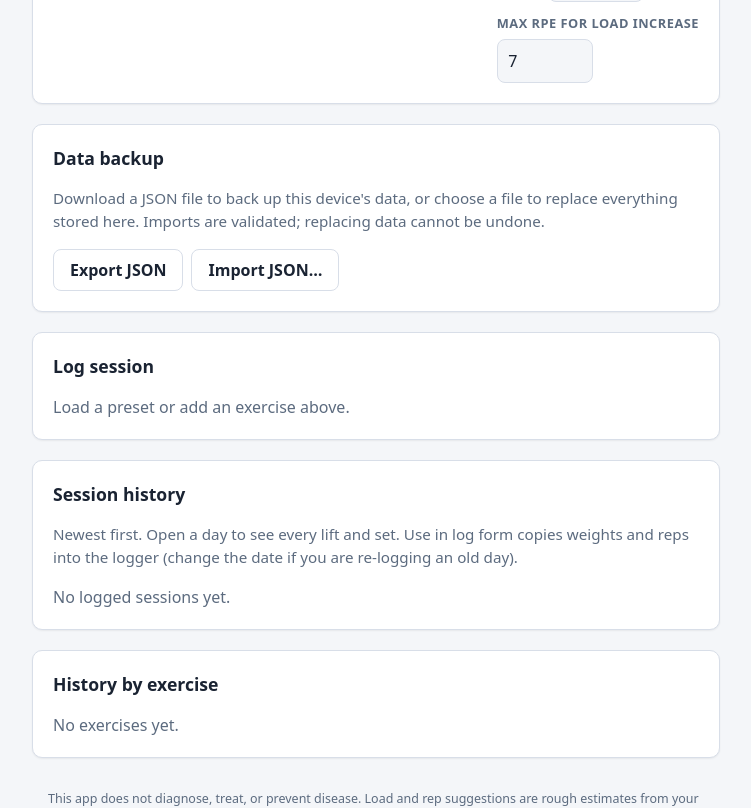
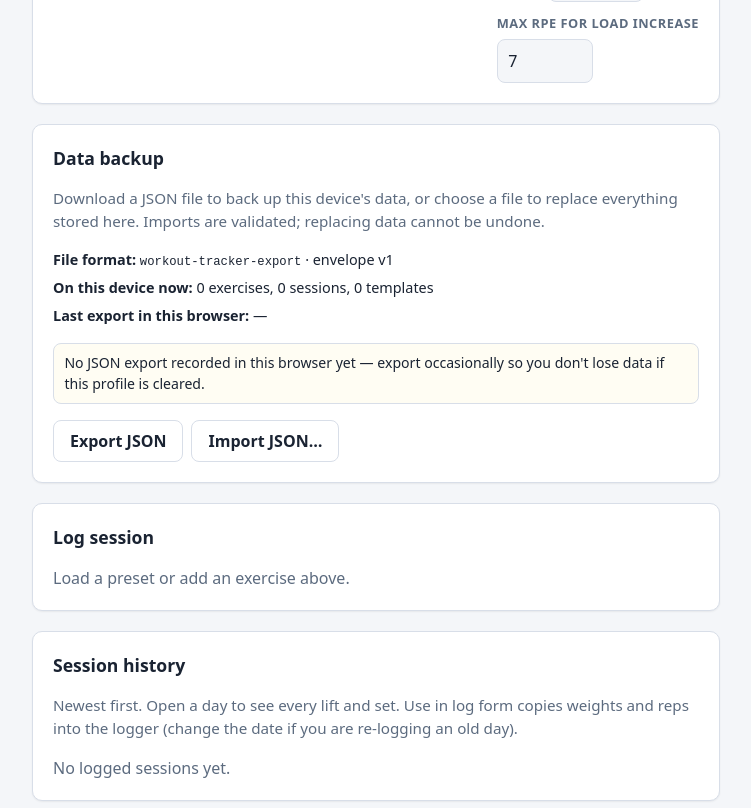
Before and after one commit to stuart-hahn/healthy, a React (Vite) app: page / in a window 1280 px wide. Shown: the part 1720-2528 px from the top of the page, without its empty margins (264-1015 px from the left). Built offline with nearby package versions, Linux system fonts and the light colour scheme.

Commit message:
chore: sync docs, src, tests

```diff
--- a/src/App.css
+++ b/src/App.css
@@ -629,6 +629,47 @@
   align-items: center;
 }
 
+.backup-meta-list {
+  list-style: none;
+  margin: 0 0 1rem;
+  padding: 0;
+  font-size: 0.9rem;
+  line-height: 1.55;
+  color: var(--text);
+}
+
+.backup-meta-list li + li {
+  margin-top: 0.35rem;
+}
+
+.backup-code {
+  font-size: 0.85em;
+}
+
+.backup-reminder {
+  margin: 0 0 1rem;
+  padding: 0.5rem 0.65rem;
+  border-radius: 8px;
+  border: 1px solid var(--border);
+  background: rgb(255 248 220 / 0.35);
+  font-size: 0.88rem;
+  color: var(--text);
+}
+
+.backup-import-banner {
+  display: flex;
+  flex-wrap: wrap;
+  align-items: center;
+  justify-content: space-between;
+  gap: 0.5rem;
+  margin-top: 0.85rem;
+  padding: 0.5rem 0.65rem;
+  border-radius: 8px;
+  border: 1px solid var(--border);
+  background: var(--bg);
+  font-size: 0.9rem;
+}
+
 .backup-actions {
   display: flex;
   flex-wrap: wrap;
--- a/src/App.tsx
+++ b/src/App.tsx
@@ -19,7 +19,15 @@ import {
 } from "./lib/liftTrends";
 import { formatSecondsAsMmSs } from "./lib/restTimerFormat";
 import { formatTopSetPrNote } from "./lib/topSetPr";
-import { buildExportEnvelope, parseImportedAppState } from "./storage/importExport";
+import {
+  buildExportEnvelope,
+  describeAppStateCounts,
+  EXPORT_ENVELOPE_VERSION,
+  EXPORT_FORMAT,
+  formatExportTimestampForDisplay,
+  parseImportedAppState,
+} from "./storage/importExport";
+import { LAST_EXPORT_AT_KEY } from "./storage/constants";
 import { loadAppState, saveAppState } from "./storage/state";
 import type {
   AppStateV2,
@@ -36,6 +44,17 @@ import "./App.css";
 
 const REST_SECONDS_DEFAULT_KEY = "workout-tracker:rest-seconds-default";
 const REST_PRESET_SEC = [60, 90, 120, 180] as const;
+
+function readLastExportAtFromStorage(): string | null {
+  try {
+    const raw = localStorage.getItem(LAST_EXPORT_AT_KEY);
+    if (!raw) return null;
+    if (Number.isNaN(new Date(raw).getTime())) return null;
+    return raw;
+  } catch {
+    return null;
+  }
+}
 
 function readRestSecondsDefault(): number {
   try {
@@ -193,6 +212,11 @@ export function App(): ReactElement {
   const sessionHistorySectionRef = useRef<HTMLElement | null>(null);
   const historyByExerciseSectionRef = useRef<HTMLElement | null>(null);
 
+  const [lastExportAtIso, setLastExportAtIso] = useState<string | null>(() =>
+    readLastExportAtFromStorage(),
+  );
+  const [backupImportMessage, setBackupImportMessage] = useState<string | null>(null);
+
   type RestPhase = "idle" | "running" | "paused" | "done";
   const [restPhase, setRestPhase] = useState<RestPhase>("idle");
   const [restPickSeconds, setRestPickSeconds] = useState(() => readRestSecondsDefault());
@@ -278,6 +302,10 @@ export function App(): ReactElement {
     return [...list].sort((a, b) => b.createdAt.localeCompare(a.createdAt));
   }, [state.templates]);
 
+  const backupExportReminder = !lastExportAtIso
+    ? "No JSON export recorded in this browser yet — export occasionally so you don't lose data if this profile is cleared."
+    : null;
+
   const settings = useMemo(() => mergeUserSettings(state), [state]);
 
   const patchSettings = (partial: Partial<UserSettings>) => {
@@ -300,6 +328,14 @@ export function App(): ReactElement {
     a.click();
     a.remove();
     URL.revokeObjectURL(url);
+    const now = new Date().toISOString();
+    try {
+      localStorage.setItem(LAST_EXPORT_AT_KEY, now);
+    } catch {
+      /* ignore quota / private mode */
+    }
+    setLastExportAtIso(now);
+    setBackupImportMessage(null);
   }, [state]);
 
   const onImportBackupFile = (e: React.ChangeEvent<HTMLInputElement>) => {
@@ -320,15 +356,31 @@ export function App(): ReactElement {
           window.alert(result.error);
           return;
         }
-        const ok = window.confirm(
-          "Replace all exercises and sessions on this device with this backup? This cannot be undone.",
-        );
+        const summary = describeAppStateCounts(result.state);
+        const confirmLines = result.envelope
+          ? [
+              `This file contains ${summary}.`,
+              `Exported ${formatExportTimestampForDisplay(result.envelope.exportedAt)} · ${EXPORT_FORMAT} envelope v${result.envelope.version}`,
+              "",
+              "Replace all exercises, sessions, and templates on this device? This cannot be undone.",
+            ]
+          : [
+              `This file contains ${summary}.`,
+              "(Raw v2 state — no export timestamp in file.)",
+              "",
+              "Replace all exercises, sessions, and templates on this device? This cannot be undone.",
+            ];
+        const ok = window.confirm(confirmLines.join("\n"));
         if (!ok) return;
         persist(() => result.state);
         setDraftBlocks([emptyDraftBlock()]);
         setLogNotes("");
         setPresetBanner(null);
         setHistoryExerciseId(result.state.exercises[0]?.id ?? "");
+        const importedNote = result.envelope
+          ? `Import complete: ${summary}. File had been exported ${formatExportTimestampForDisplay(result.envelope.exportedAt)}.`
+          : `Import complete: ${summary}.`;
+        setBackupImportMessage(importedNote);
       } catch {
         window.alert("File is not valid JSON.");
       }
@@ -908,6 +960,24 @@ export function App(): ReactElement {
             Download a JSON file to back up this device&apos;s data, or choose a file to replace
             everything stored here. Imports are validated; replacing data cannot be undone.
           </p>
+          <ul className="backup-meta-list" aria-label="Backup details">
+            <li>
+              <strong>File format:</strong> <code className="backup-code">{EXPORT_FORMAT}</code> ·
+              envelope v{EXPORT_ENVELOPE_VERSION}
+            </li>
+            <li>
+              <strong>On this device now:</strong> {describeAppStateCounts(state)}
+            </li>
+            <li>
+              <strong>Last export in this browser:</strong>{" "}
+              {lastExportAtIso ? formatExportTimestampForDisplay(lastExportAtIso) : "—"}
+            </li>
+          </ul>
+          {backupExportReminder ? (
+            <p className="backup-reminder" role="status">
+              {backupExportReminder}
+            </p>
+          ) : null}
           <div className="backup-actions">
             <button type="button" className="btn btn-secondary" onClick={exportBackup}>
               Export JSON
@@ -928,6 +998,18 @@ export function App(): ReactElement {
               onChange={onImportBackupFile}
             />
           </div>
+          {backupImportMessage ? (
+            <div className="backup-import-banner" role="status">
+              <span>{backupImportMessage}</span>
+              <button
+                type="button"
+                className="btn btn-ghost"
+                onClick={() => setBackupImportMessage(null)}
+              >
+                Dismiss
+              </button>
+            </div>
+          ) : null}
         </section>
 
         <section className="card" aria-labelledby="log-heading">
--- a/src/storage/constants.ts
+++ b/src/storage/constants.ts
@@ -1,2 +1,5 @@
 export const STORAGE_KEY_V1 = "workout-tracker:v1";
 export const STORAGE_KEY_V2 = "workout-tracker:v2";
+
+/** ISO timestamp of last successful JSON export (localStorage). */
+export const LAST_EXPORT_AT_KEY = "workout-tracker:last-export-at";
--- a/src/storage/importExport.ts
+++ b/src/storage/importExport.ts
@@ -22,7 +22,42 @@ export type ExportEnvelopeV1 = {
   state: AppStateV2;
 };
 
-export type ImportResult = { ok: true; state: AppStateV2 } | { ok: false; error: string };
+type AppStateCounts = {
+  exercises: number;
+  sessions: number;
+  templates: number;
+};
+
+function countAppState(state: AppStateV2): AppStateCounts {
+  return {
+    exercises: state.exercises.length,
+    sessions: state.sessions.length,
+    templates: state.templates?.length ?? 0,
+  };
+}
+
+/** Human-readable "N exercises, …" (Oxford-style list). */
+export function describeAppStateCounts(state: AppStateV2): string {
+  const { exercises, sessions, templates } = countAppState(state);
+  return `${exercises} ${exercises === 1 ? "exercise" : "exercises"}, ${sessions} ${
+    sessions === 1 ? "session" : "sessions"
+  }, ${templates} ${templates === 1 ? "template" : "templates"}`;
+}
+
+export function formatExportTimestampForDisplay(iso: string): string {
+  const d = new Date(iso);
+  if (Number.isNaN(d.getTime())) return iso;
+  return d.toLocaleString(undefined, { dateStyle: "medium", timeStyle: "short" });
+}
+
+export type ImportOk = {
+  ok: true;
+  state: AppStateV2;
+  /** Present when file was a wrapped `ExportEnvelopeV1`. */
+  envelope?: { exportedAt: string; version: number };
+};
+
+export type ImportResult = ImportOk | { ok: false; error: string };
 
 const EQUIPMENT: Equipment[] = ["barbell", "dumbbell", "machine", "bodyweight", "other"];
 const EQUIPMENT_SET = new Set<Equipment>(EQUIPMENT);
@@ -258,7 +293,11 @@ export function parseImportedAppState(raw: unknown): ImportResult {
       if (!inner) {
         return { ok: false, error: "Export file contains invalid workout data." };
       }
-      return { ok: true, state: snapshotAppState(inner) };
+      return {
+        ok: true,
+        state: snapshotAppState(inner),
+        envelope: { exportedAt: o.exportedAt, version: EXPORT_ENVELOPE_VERSION },
+      };
     }
   }
 
```
Also changed, not shown: 2 other files (tests, documents, lock files or other folders).
